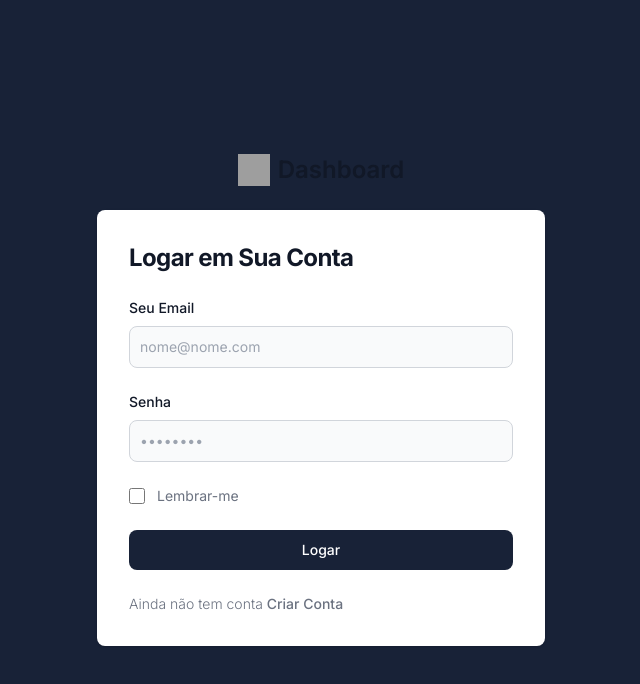
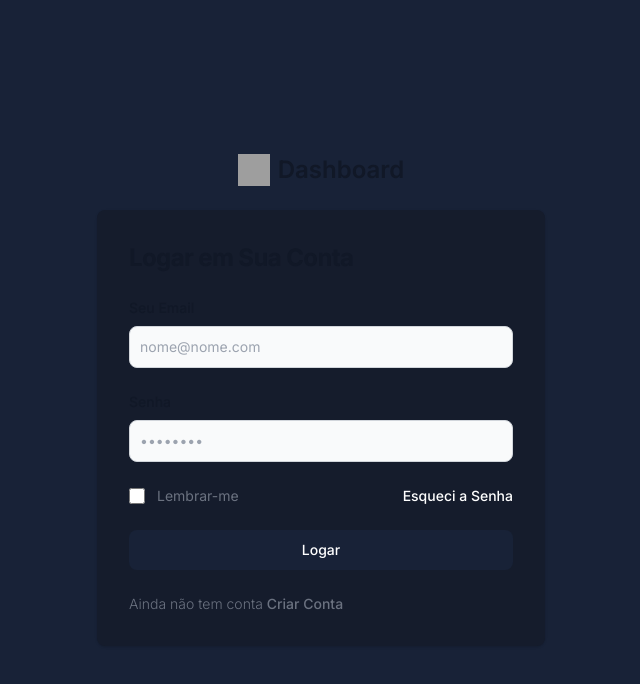
Before and after one commit to lucasfiduniv/Dashboard-nextjs, a Next.js app: page /login in a window 1280 px wide. Shown: the top 684 px of the page, without its empty margins (319-959 px from the left). Built offline with nearby package versions, Linux system fonts and the light colour scheme; grey boxes are pictures that could not be loaded.

Commit message:
fix: testando o login usando useserver

```diff
--- a/app/login/page.tsx
+++ b/app/login/page.tsx
@@ -1,4 +1,9 @@
 const Login = () => {
+  const handleLogin = async (event) => {
+    "use server";
+    console.log("Usuário fez login!");
+  };
+
   return (
     <section className="bg-[#182237]">
       <div className="flex flex-col items-center justify-center px-6 py-8 mx-auto md:h-screen lg:py-0">
@@ -13,12 +18,12 @@
           />
           Dashboard
         </a>
-        <div className="w-full bg-white rounded-lg shadow dark:border md:mt-0 sm:max-w-md xl:p-0 bg-[#151c2c] dark:border-gray-700">
+        <div className="w-full rounded-lg shadow dark:border md:mt-0 sm:max-w-md xl:p-0 bg-[#151c2c] dark:border-gray-700">
           <div className="p-6 space-y-4 md:space-y-6 sm:p-8">
             <h1 className="text-xl font-bold leading-tight tracking-tight text-gray-900 md:text-2xl dark:text-white">
               Logar em Sua Conta
             </h1>
-            <form className="space-y-4 md:space-y-6" action="#">
+            <form className="space-y-4 md:space-y-6" action={handleLogin}>
               <div>
                 <label
                   htmlFor="email"
```
